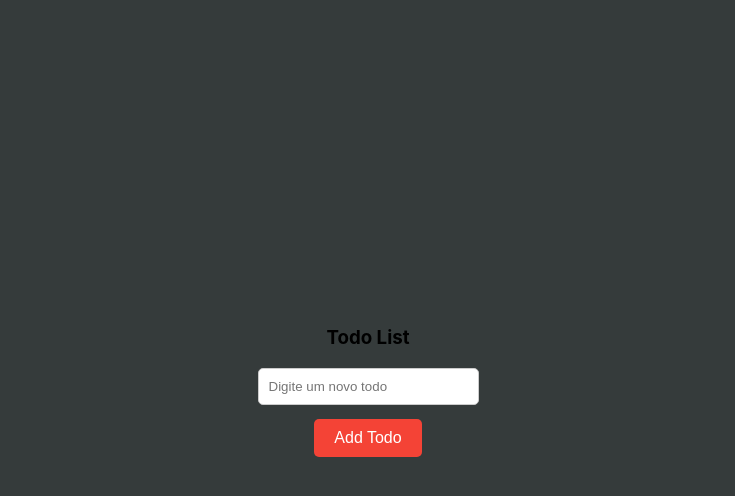
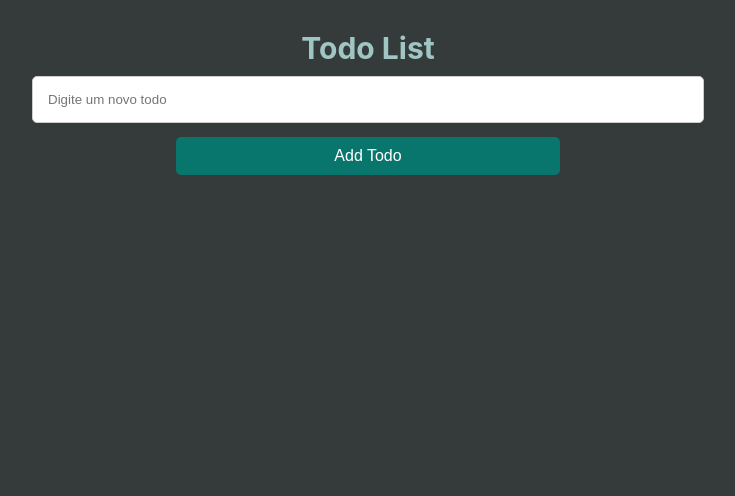
Before and after one commit to AllysomFernando/JefersonClass-ToDoList, a React (Create React App) app: page / in a window 1280 px wide. Shown: the top 496 px of the page, without its empty margins (272-1007 px from the left). Built offline with nearby package versions, Linux system fonts and the light colour scheme.

Commit message:
style: Update TodoList component styling for improved readability and consistency

```diff
--- a/src/componentes/todo-list/style.css
+++ b/src/componentes/todo-list/style.css
@@ -1,18 +1,16 @@
-ul{
-    list-style-type: none ;
+.ulTodo {
+    list-style-type: none;
+    padding: 0;
+    margin: 0;
+    width: 100%;
+    background-color: #282c2c;
+    border-radius: 5px;
+    border-color: #131414;
+    border-width: 3px;
+    margin-top: 2rem;
 }
-
-li {
-    padding: 10px;
-    margin-bottom: 10px;
-    border-radius: 5px;
-    background-color: #f9f9f9;
-    display: flex;
-    justify-content: space-between;
-    align-items: center;
-}
-button {
-    background-color: #f44336;
+.buttonTodo {
+    background-color: #09766e;
     color: white;
     border: none;
     border-radius: 5px;
@@ -23,23 +21,84 @@ button {
     font-size: 16px;
     margin: 4px 2px;
     cursor: pointer;
-
+    width: 30%;
     &:hover {
-        background-color: #ccc;
+        background-color: #084e49;
     }
 }
 
-input {
-    padding: 10px;
-    border-radius: 5px;
-    border: 1px solid #ccc;
-    width: 100%;
+.titleH3{
+    color: #a0c6c4;
+    font-size: 30px;
     margin-bottom: 10px;
 }
 
-div {
+.inputTodo {
+    padding: 15px;
+    border-radius: 5px;
+    border: 1px solid #ccc;
+    width: 50%;
+    margin-bottom: 10px;
+}
+
+
+.inputTodo:focus::placeholder {
+    color: transparent;
+}
+
+.container {
+    display: flex;
+    justify-content: center;
+    align-items: center;
+    flex-direction: column;
+    width: 100%;
+}
+
+.itemTodo{
+    padding-top: 3rem;
+    width: 50%;
+}
+.titleTodo{
+    font-size: 20px;
+    font-weight: semi-bold;
+    margin-bottom: 10px;
+    color: #a0c6c4;
+
+}
+
+.titleTodo::after{
+    content: '';
+    display: block;
+    width: 100%;
+    height: 1px;
+    background-color: #ccc;
+    margin-top: 10px;
+    margin-bottom: 10px;
+}
+
+.listaTodo{
+    width: 100%;
     display: flex;
     justify-content: center;
     align-items: center;
     flex-direction: column;
 }
+
+.finalizarButton{
+    background-color: #09766e;
+    color: white;
+    border: none;
+    border-radius: 5px;
+    padding: 10px 20px;
+    text-align: center;
+    text-decoration: none;
+    display: inline-block;
+    font-size: 16px;
+    margin: 3px 3px;
+    margin-bottom: 3rem;
+    cursor: pointer;
+    width: 30%;
+    &:hover {
+        background-color: #084e49;
+    }
+}
```
